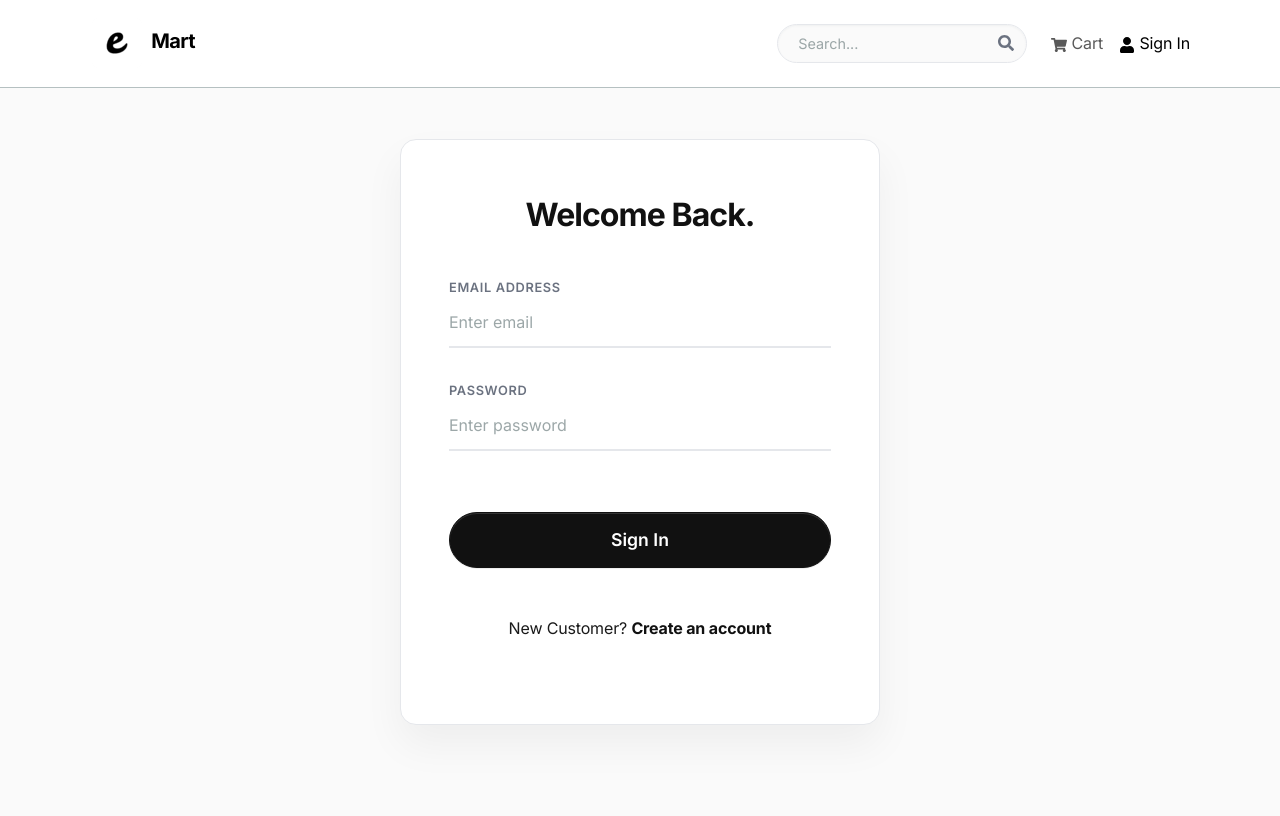
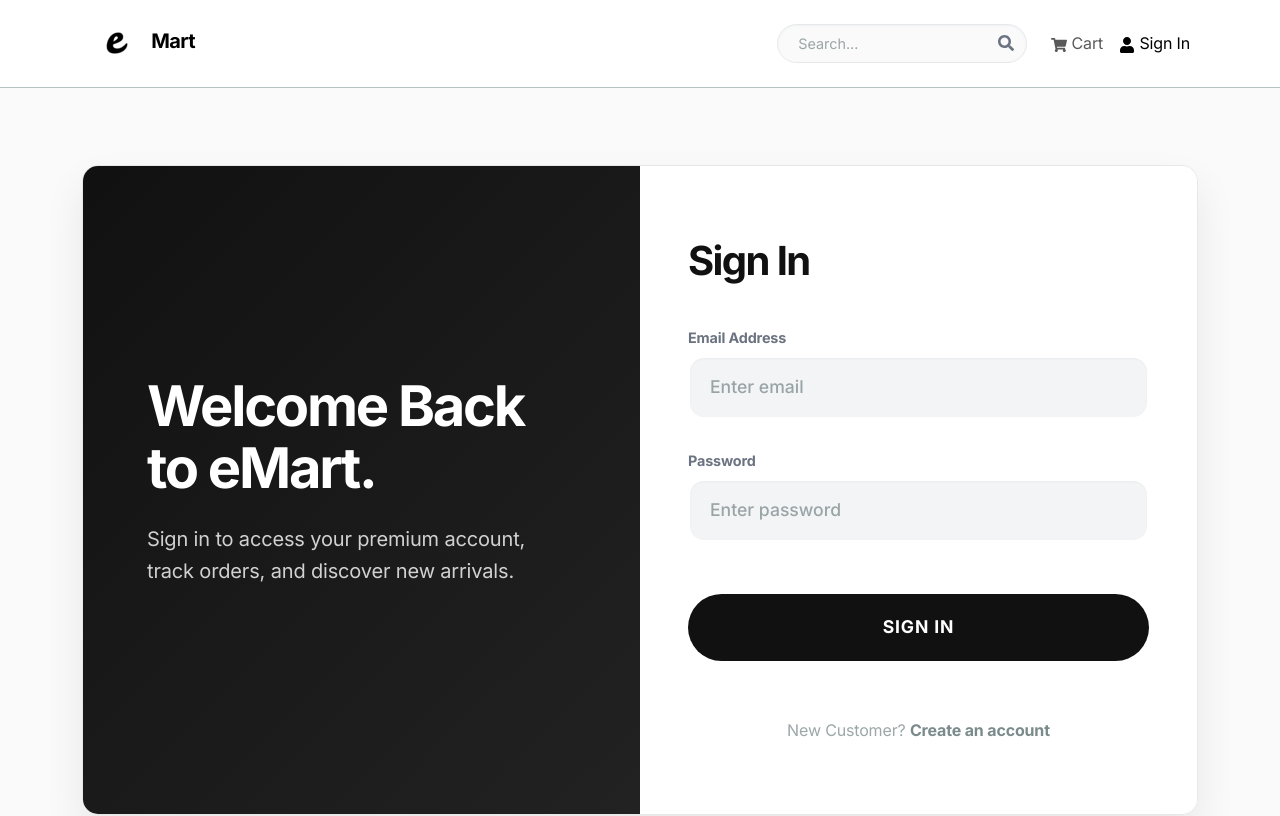
Before and after one commit to AvishkaGihan/eMart, a React (Create React App) app in the folder frontend/: page /login in a window 1280 px wide. Shown: the top 816 px of the page. Built offline with nearby package versions, Linux system fonts and the light colour scheme.

Commit message:
feat: implement user registration and login screens with dedicated premium styling

```diff
--- a/frontend/src/assets/styles/index.css
+++ b/frontend/src/assets/styles/index.css
@@ -514,64 +514,98 @@ table td, table th {
   color: var(--color-accent);
 }
 
-/* Auth Cards */
-.auth-container {
-  min-height: calc(80vh - 100px);
-  display: flex;
-  align-items: center;
-  justify-content: center;
-  padding: 2rem 0;
+/* Auth Split Screen (Premium) */
+.auth-split-container {
+  min-height: calc(100vh - 150px);
+  margin: 0;
+  border-radius: var(--radius-lg);
+  overflow: hidden;
+  box-shadow: 0 20px 40px rgba(0,0,0,0.08);
+  border: 1px solid var(--color-border);
 }
 
-.auth-card {
-  background: var(--color-surface);
-  border-radius: var(--radius-lg);
-  box-shadow: 0 20px 40px rgba(0,0,0,0.05);
-  padding: 3.5rem 3rem;
-  width: 100%;
-  max-width: 480px;
-  border: 1px solid var(--color-border);
-  margin: 0 auto;
+.auth-branding-side {
+  background: linear-gradient(135deg, #111 0%, #222 100%);
+  color: #fff;
+  padding: 4rem;
+  display: flex;
+  flex-direction: column;
+  justify-content: center;
+}
+
+.auth-branding-title {
+  font-size: 3.5rem;
+  font-weight: 800;
+  letter-spacing: -0.04em;
+  line-height: 1.1;
+  margin-bottom: 1.5rem;
+  color: #ffffff !important;
+}
+
+.auth-branding-subtitle {
+  font-size: 1.25rem;
+  color: rgba(255, 255, 255, 0.8) !important;
+  line-height: 1.6;
+}
+
+.auth-form-side {
+  background: #fff;
+  padding: 4rem 3rem;
+  display: flex;
+  flex-direction: column;
+  justify-content: center;
 }
 
 .auth-header {
-  font-size: 2rem;
-  font-weight: 700;
-  letter-spacing: -0.03em;
+  font-size: 2.5rem;
+  font-weight: 800;
+  letter-spacing: -0.04em;
   margin-bottom: 2.5rem;
-  text-align: center;
   color: var(--color-accent);
 }
 
-.auth-input {
-  border: none !important;
-  border-bottom: 2px solid var(--color-border) !important;
-  border-radius: 0 !important;
-  padding: 0.75rem 0 !important;
-  background: transparent !important;
-  box-shadow: none !important;
-  font-size: 1rem;
+.premium-auth-input {
+  background-color: #F3F4F6 !important;
+  border: 2px solid transparent !important;
+  border-radius: var(--radius-lg) !important;
+  padding: 1rem 1.25rem !important;
+  font-size: 1.1rem !important;
+  font-weight: 500 !important;
+  color: var(--color-accent) !important;
+  transition: all 0.2s ease !important;
 }
 
-.auth-input:focus {
-  border-bottom-color: var(--color-accent) !important;
+.premium-auth-input:focus {
+  background-color: #fff !important;
+  border-color: var(--color-accent) !important;
+  box-shadow: 0 0 0 4px rgba(0,0,0,0.05) !important;
 }
 
 .auth-label {
-  font-size: 0.8rem;
-  font-weight: 600;
+  font-size: 0.9rem;
+  font-weight: 700;
   color: var(--color-text-muted);
-  text-transform: uppercase;
-  letter-spacing: 0.05em;
-  margin-bottom: 0;
+  margin-bottom: 0.5rem;
 }
 
 .auth-btn {
   width: 100%;
-  padding: 0.85rem;
-  font-weight: 600;
-  margin-top: 2rem;
+  padding: 1.25rem;
   font-size: 1.1rem;
+  font-weight: 700;
+  text-transform: uppercase;
+  letter-spacing: 0.05em;
+  border-radius: 9999px;
+  background-color: var(--color-accent);
+  color: #fff;
+  border: none;
+  margin-top: 1.5rem;
+  transition: background-color 0.2s;
+}
+
+.auth-btn:hover {
+  background-color: var(--color-accent-hover);
+  color: #fff;
 }
 
 /* Misc Components */
--- a/frontend/src/screens/LoginScreen.jsx
+++ b/frontend/src/screens/LoginScreen.jsx
@@ -1,6 +1,6 @@
 import { useState, useEffect } from "react";
 import { Link, useLocation, useNavigate } from "react-router-dom";
-import { Form, Button, Row, Col } from "react-bootstrap";
+import { Form, Row, Col } from "react-bootstrap";
 import { useDispatch, useSelector } from "react-redux";
 import Loader from "../components/Loader";
 import { useLoginMutation } from "../slices/userApiSlice";
@@ -40,15 +40,20 @@ const LoginScreen = () => {
   };
 
   return (
-    <div className="auth-container">
-      <div className="auth-card">
-        <h1 className="auth-header">Welcome Back.</h1>
-
+    <Row className="auth-split-container my-5">
+      <Col md={6} className="auth-branding-side d-none d-md-flex">
+        <h1 className="auth-branding-title">Welcome Back to eMart.</h1>
+        <p className="auth-branding-subtitle">
+          Sign in to access your premium account, track orders, and discover new arrivals.
+        </p>
+      </Col>
+      <Col md={6} className="auth-form-side">
+        <h2 className="auth-header">Sign In</h2>
         <Form onSubmit={submitHandler}>
           <Form.Group className="mb-4" controlId="email">
             <Form.Label className="auth-label">Email Address</Form.Label>
             <Form.Control
-              className="auth-input"
+              className="premium-auth-input"
               type="email"
               placeholder="Enter email"
               value={email}
@@ -59,7 +64,7 @@ const LoginScreen = () => {
           <Form.Group className="mb-4" controlId="password">
             <Form.Label className="auth-label">Password</Form.Label>
             <Form.Control
-              className="auth-input"
+              className="premium-auth-input"
               type="password"
               placeholder="Enter password"
               value={password}
@@ -67,23 +72,21 @@ const LoginScreen = () => {
             ></Form.Control>
           </Form.Group>
 
-          <Button disabled={isLoading} type="submit" variant="primary" className="auth-btn">
+          <button disabled={isLoading} type="submit" className="auth-btn">
             Sign In
-          </Button>
+          </button>
 
           {isLoading && <Loader />}
         </Form>
 
-        <Row className="py-4 text-center mt-3">
-          <Col>
-            New Customer?{" "}
-            <Link to={redirect ? `/register?redirect=${redirect}` : "/register"} className="fw-bold">
-              Create an account
-            </Link>
-          </Col>
-        </Row>
-      </div>
-    </div>
+        <div className="mt-5 text-center">
+          <span className="text-muted">New Customer? </span>
+          <Link to={redirect ? `/register?redirect=${redirect}` : "/register"} className="fw-bold text-dark text-decoration-none">
+            Create an account
+          </Link>
+        </div>
+      </Col>
+    </Row>
   );
 };
 
--- a/frontend/src/screens/RegisterScreen.jsx
+++ b/frontend/src/screens/RegisterScreen.jsx
@@ -1,6 +1,6 @@
 import { useState, useEffect } from "react";
 import { Link, useLocation, useNavigate } from "react-router-dom";
-import { Form, Button, Row, Col } from "react-bootstrap";
+import { Form, Row, Col } from "react-bootstrap";
 import { useDispatch, useSelector } from "react-redux";
 import Loader from "../components/Loader";
 import { useRegisterMutation } from "../slices/userApiSlice";
@@ -47,15 +47,20 @@ const RegisterScreen = () => {
   };
 
   return (
-    <div className="auth-container">
-      <div className="auth-card">
-        <h1 className="auth-header">Create Account.</h1>
-
+    <Row className="auth-split-container my-5">
+      <Col md={6} className="auth-branding-side d-none d-md-flex">
+        <h1 className="auth-branding-title">Join eMart Today.</h1>
+        <p className="auth-branding-subtitle">
+          Create an account to track your orders, save your favorite products, and access exclusive premium deals.
+        </p>
+      </Col>
+      <Col md={6} className="auth-form-side">
+        <h2 className="auth-header">Create Account</h2>
         <Form onSubmit={submitHandler}>
           <Form.Group className="mb-4" controlId="name">
             <Form.Label className="auth-label">Name</Form.Label>
             <Form.Control
-              className="auth-input"
+              className="premium-auth-input"
               type="text"
               placeholder="Enter name"
               value={name}
@@ -66,7 +71,7 @@ const RegisterScreen = () => {
           <Form.Group className="mb-4" controlId="email">
             <Form.Label className="auth-label">Email Address</Form.Label>
             <Form.Control
-              className="auth-input"
+              className="premium-auth-input"
               type="email"
               placeholder="Enter email"
               value={email}
@@ -77,7 +82,7 @@ const RegisterScreen = () => {
           <Form.Group className="mb-4" controlId="password">
             <Form.Label className="auth-label">Password</Form.Label>
             <Form.Control
-              className="auth-input"
+              className="premium-auth-input"
               type="password"
               placeholder="Enter password"
               value={password}
@@ -88,7 +93,7 @@ const RegisterScreen = () => {
           <Form.Group className="mb-4" controlId="confirmPassword">
             <Form.Label className="auth-label">Confirm Password</Form.Label>
             <Form.Control
-              className="auth-input"
+              className="premium-auth-input"
               type="password"
               placeholder="Confirm password"
               value={confirmPassword}
@@ -96,23 +101,21 @@ const RegisterScreen = () => {
             ></Form.Control>
           </Form.Group>
 
-          <Button disabled={isLoading} type="submit" variant="primary" className="auth-btn">
+          <button disabled={isLoading} type="submit" className="auth-btn">
             Register
-          </Button>
+          </button>
 
           {isLoading && <Loader />}
         </Form>
 
-        <Row className="py-4 text-center mt-3">
-          <Col>
-            Already have an account?{" "}
-            <Link to={redirect ? `/login?redirect=${redirect}` : "/login"} className="fw-bold">
-              Sign In
-            </Link>
-          </Col>
-        </Row>
-      </div>
-    </div>
+        <div className="mt-5 text-center">
+          <span className="text-muted">Already have an account? </span>
+          <Link to={redirect ? `/login?redirect=${redirect}` : "/login"} className="fw-bold text-dark text-decoration-none">
+            Sign In
+          </Link>
+        </div>
+      </Col>
+    </Row>
   );
 };
 
```
